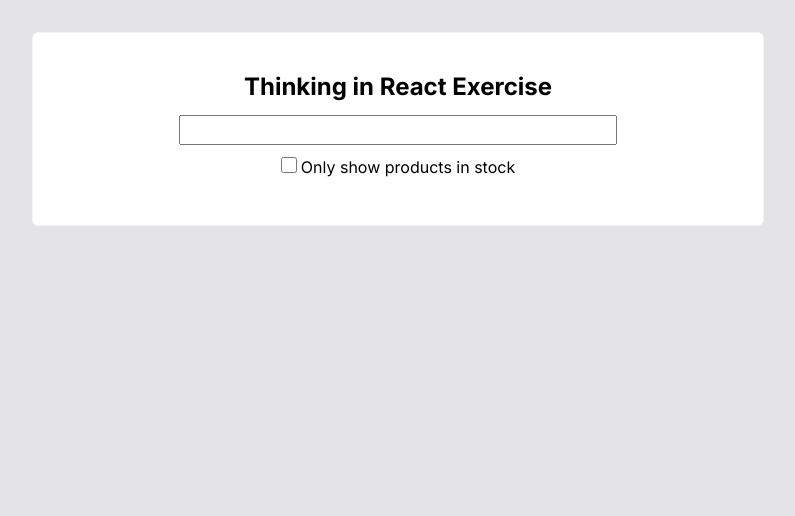
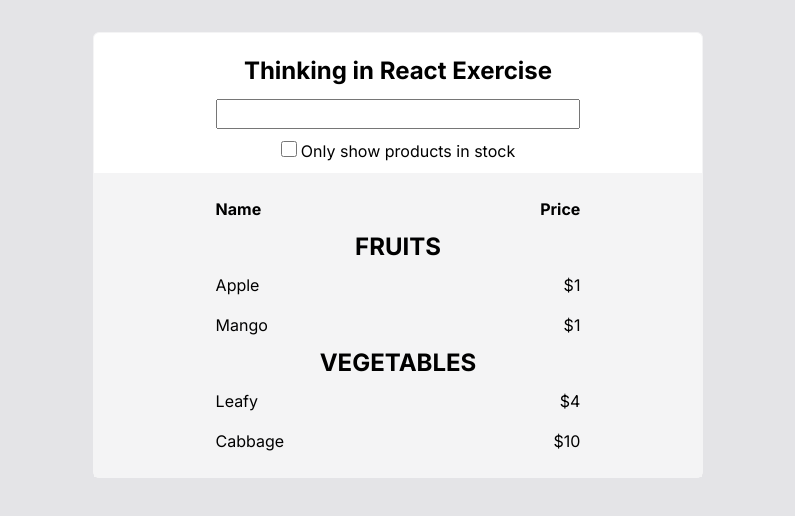
Before and after one commit to ramanarc/Thinking-in-react, a React (Vite) app: page / in a window 1280 px wide. Shown: the top 516 px of the page, without its empty margins (242-1037 px from the left). Built offline with nearby package versions, Linux system fonts and the light colour scheme.

Commit message:
static version complete

```diff
--- a/package.json
+++ b/package.json
@@ -11,7 +11,8 @@
   },
   "dependencies": {
     "react": "^18.2.0",
-    "react-dom": "^18.2.0"
+    "react-dom": "^18.2.0",
+    "styled-components": "^5.3.10"
   },
   "devDependencies": {
     "@types/react": "^18.0.28",
--- a/src/App.jsx
+++ b/src/App.jsx
@@ -2,20 +2,43 @@
 import './App.css'
 import FilterableProductTable from './components/FilterableProductTable'
 import SearchBar from './components/SearchBar'
-import { InputTable, SearchContainer } from './styles';
+import { Table, ProductTable, SearchContainer, HStack } from './styles';
 
 
 function App() {
 
   return (
     <>
-      <InputTable>
+      <Table>
         <FilterableProductTable>
-          <SearchContainer>
-            <SearchBar />
-          </SearchContainer>
+          <SearchBar />
         </FilterableProductTable>
-      </InputTable>
+        <ProductTable>
+          <HStack>
+            <h4>Name</h4>
+            <h4>Price</h4>
+          </HStack>
+          <h2>FRUITS</h2>
+          <HStack>
+            <p>Apple</p>
+            <p>$1</p>
+          </HStack>
+          <HStack>
+            <p>Mango</p>
+            <p>$1</p>
+          </HStack>
+          <h2>VEGETABLES</h2>
+          <HStack>
+            <p>Leafy</p>
+            <p>$4</p>
+          </HStack>
+          <HStack>
+            <p>Cabbage</p>
+            <p>$10</p>
+          </HStack>
+        </ProductTable>
+      </Table>
+
     </>
   )
 }
--- a/src/index.css
+++ b/src/index.css
@@ -7,7 +7,6 @@
   flex-direction: column;
   width: 60%;
   margin: auto;
-  padding: 20px;
 }
 
 .checkbox-wrapper{
--- a/src/styles.js
+++ b/src/styles.js
@@ -2,15 +2,34 @@
 
 
 
-export const InputTable = styled.div`
+export const Table = styled.div`
   background-color: #fff;
   border: 1px solid #F4F4F5;
   border-radius: 6px;
+  width: 50%;
+  margin: auto;
+  padding-top: 20px;
+`
+
+export const SearchContainer = styled.div`
+  padding: 20px;
+  margin: 16px auto;
+  width: 100%;
+`
+
+export const ProductTable = styled.div`
+  height: 100%;
+  background-color: #F4F4F5;
+  display: block;
+  padding: 16px 0px;
+`
+
+export const HStack = styled.div`
+  display: flex;
+  flex-direction: row;
+  justify-content: space-between;
+  align-items: center;
+  padding: 8px 20px;
   width: 60%;
   margin: auto;
 `
-
-export const SearchContainer = styled.div`
-  margin: 16px auto;
-  width: 100%;
-`
```
Also changed, not shown: 1 other file (tests, documents, lock files or other folders).
